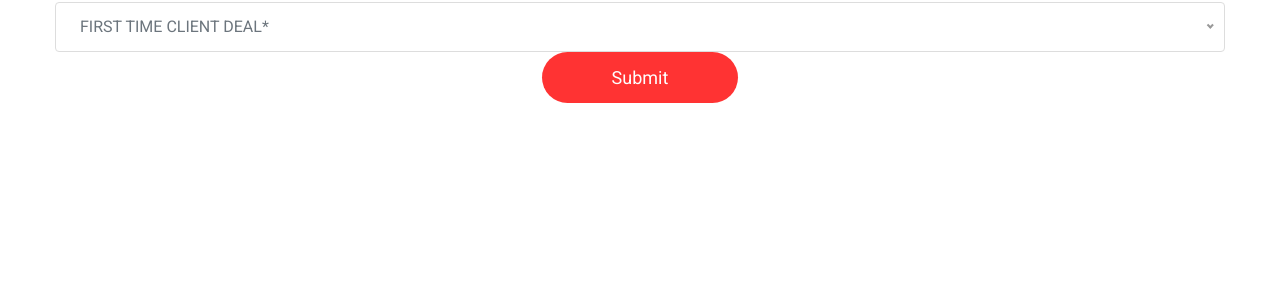
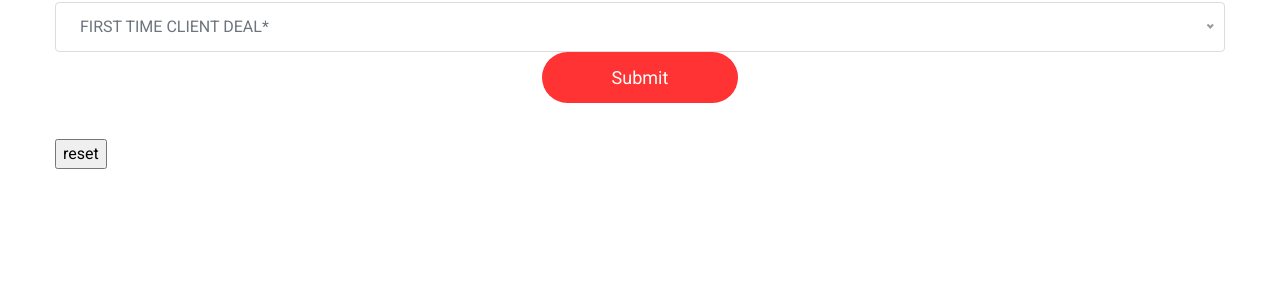
Before and after one commit to Rashids00/Hope-Clinic, a plain HTML site: page index.html in a window 1280 px wide. Shown: the part 3445-3732 px from the top of the page. Drawn offline with nearby package versions, Linux system fonts and the light colour scheme; a web font is replaced by a local one.

Commit message:
form changes

```diff
--- a/index.html
+++ b/index.html
@@ -725,7 +725,7 @@
                 </div>
             </div>
         </div>
-
+        <input type="reset" value="reset" />
     </form>
 </div>
 
```
